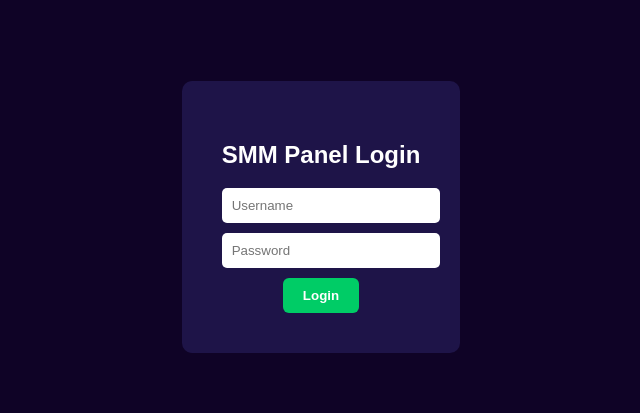
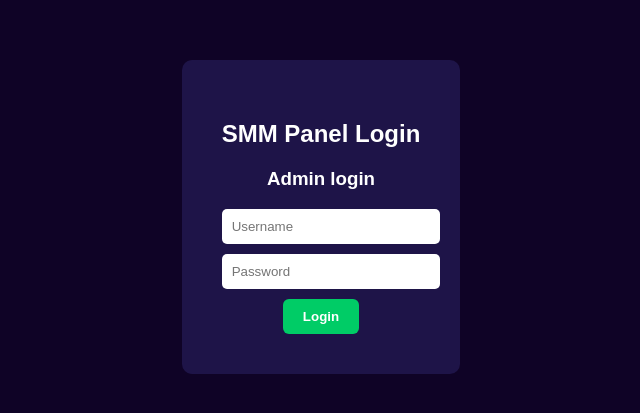
Before and after one commit to lalit35/xmedia.admin, a plain HTML site: page index.html in a window 1280 px wide. Shown: the part 183-596 px from the top of the page, without its empty margins (319-959 px from the left). Drawn offline with Linux system fonts and the light colour scheme.

Commit message:
Update index.html

```diff
--- a/index.html
+++ b/index.html
@@ -8,6 +8,7 @@
 <body class="login-body">
   <div class="login-container">
     <h2>SMM Panel Login</h2>
+    <h3> Admin login</h3>
     <input type="text" id="username" placeholder="Username">
     <input type="password" id="password" placeholder="Password">
     <button onclick="login()">Login</button>
```
